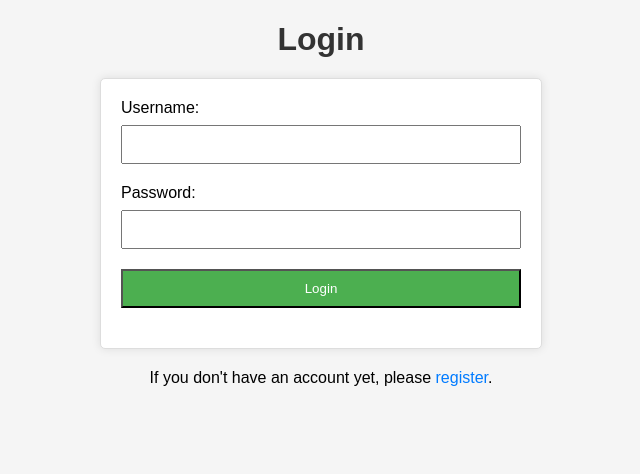
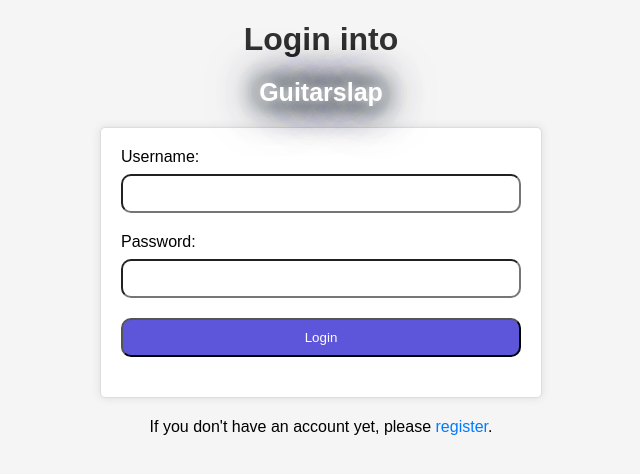
Before and after one commit to colten91/guitarslap, a PHP site: page /login.php in a window 1280 px wide. Shown: the top 474 px of the page, without its empty margins (319-959 px from the left). Run offline with PHP 8.4, Linux system fonts and the light colour scheme.

Commit message:
updates
chamges updates

```diff
--- a/index.php
+++ b/index.php
@@ -177,7 +177,7 @@
                     });
 
                     songDiv.innerHTML = `
-                        <h3>${song.title} by ${song.artist}</h3>
+                        <div class="songtitle"><h3>${song.title} by ${song.artist}</h3></div>
                         <img src="${song.image_url}" alt="Song Image">
                     `;
 
--- a/login.css
+++ b/login.css
@@ -31,16 +31,17 @@
     padding: 10px;
     box-sizing: border-box;
     margin-bottom: 20px;
+    border-radius: 10px;
 }
 
 input[type="submit"] {
-    background-color: #4caf50;
+    background-color: #5e56da;
     color: #fff;
     cursor: pointer;
 }
 
 input[type="submit"]:hover {
-    background-color: #45a049;
+    background-color: #6498e6;
 }
 
 p {
@@ -60,3 +61,18 @@
 .error-message {
     color: red;
 }
+.maintitle {
+    font-size: 25px;
+    color: #fff;
+    text-align: center;
+    animation: glow 2s ease-in-out infinite alternate;
+  }
+  @-webkit-keyframes glow {
+    from {
+      text-shadow: 0 0 5px #fff, 0 0 15px #fff, 0 0 25px #71deff, 0 0 35px #71deff, 0 0 50px #71deff, 0 0 20px #71deff, 0 0 30px #71deff;
+    }
+
+    to {
+      text-shadow: 0 0 10px #fff, 0 0 20px #363636, 0 0 35px #363636, 0 0 45px #363636, 0 0 60px #363636, 0 0 20px #363636, 0 0 40px #363636;
+    }
+}
--- a/login.php
+++ b/login.php
@@ -10,7 +10,6 @@
         $loginError = 'Please enter both username and password.';
     } else {
         // Connect to the database
-        //$conn = new mysqli("fdb34.awardspace.net", "3931222_jhonny", "120704-22486Aa", "3931222_jhonny");
         $conn = new mysqli("localhost", "root", "", "guitarslap");
 
         // Check connection
@@ -53,16 +52,36 @@
     <meta name="viewport" content="width=device-width, initial-scale=1.0">
     <title>Login</title>
     <link rel="stylesheet" href="login.css">
+    <script>
+        function validateForm() {
+            var username = document.forms["loginForm"]["username"].value;
+            var password = document.forms["loginForm"]["password"].value;
+            var errorMessage = "";
+
+            if (username === "") {
+                errorMessage += "Username is required. ";
+            }
+            if (password === "") {
+                errorMessage += "Password is required. ";
+            }
+
+            if (errorMessage !== "") {
+                alert(errorMessage);
+                return false;
+            }
+            return true;
+        }
+    </script>
 </head>
 <body>
 
-<h1>Login</h1>
+<h1>Login into <h1 class="maintitle"> Guitarslap</h1></h1>
 
 <?php if (isset($loginError)) : ?>
     <p style="color: red;"><?php echo $loginError; ?></p>
 <?php endif; ?>
 
-<form method="post" action="">
+<form name="loginForm" method="post" action="" onsubmit="return validateForm();">
     <label for="username">Username:</label>
     <input type="text" name="username">
     <br>
--- a/style.css
+++ b/style.css
@@ -147,7 +147,9 @@
     font-size: 14px;
     color: #333;
 }
-
+    .songtitle {
+     height: 50px;
+    }
 /* Media query for screens less than 450px */
 @media (max-width: 450px) {
     .maintitle {
```
